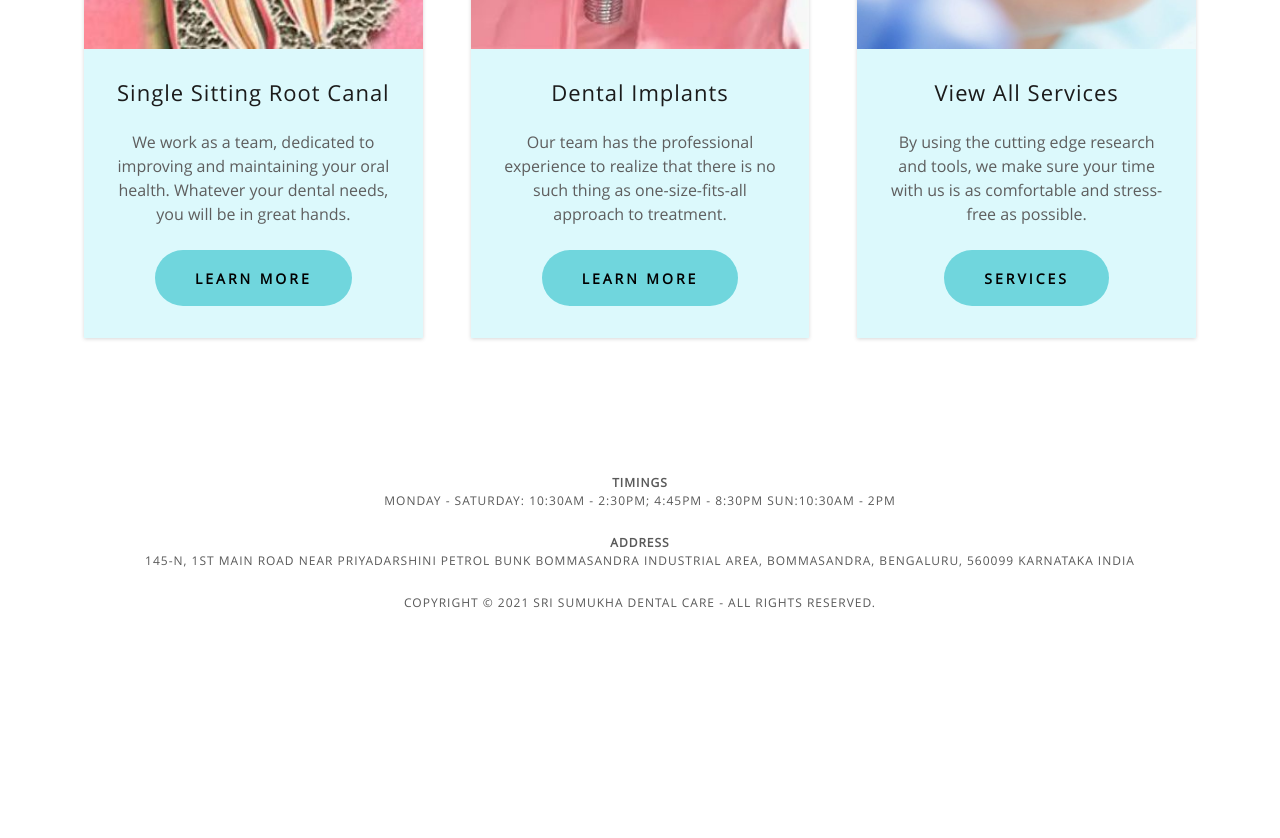
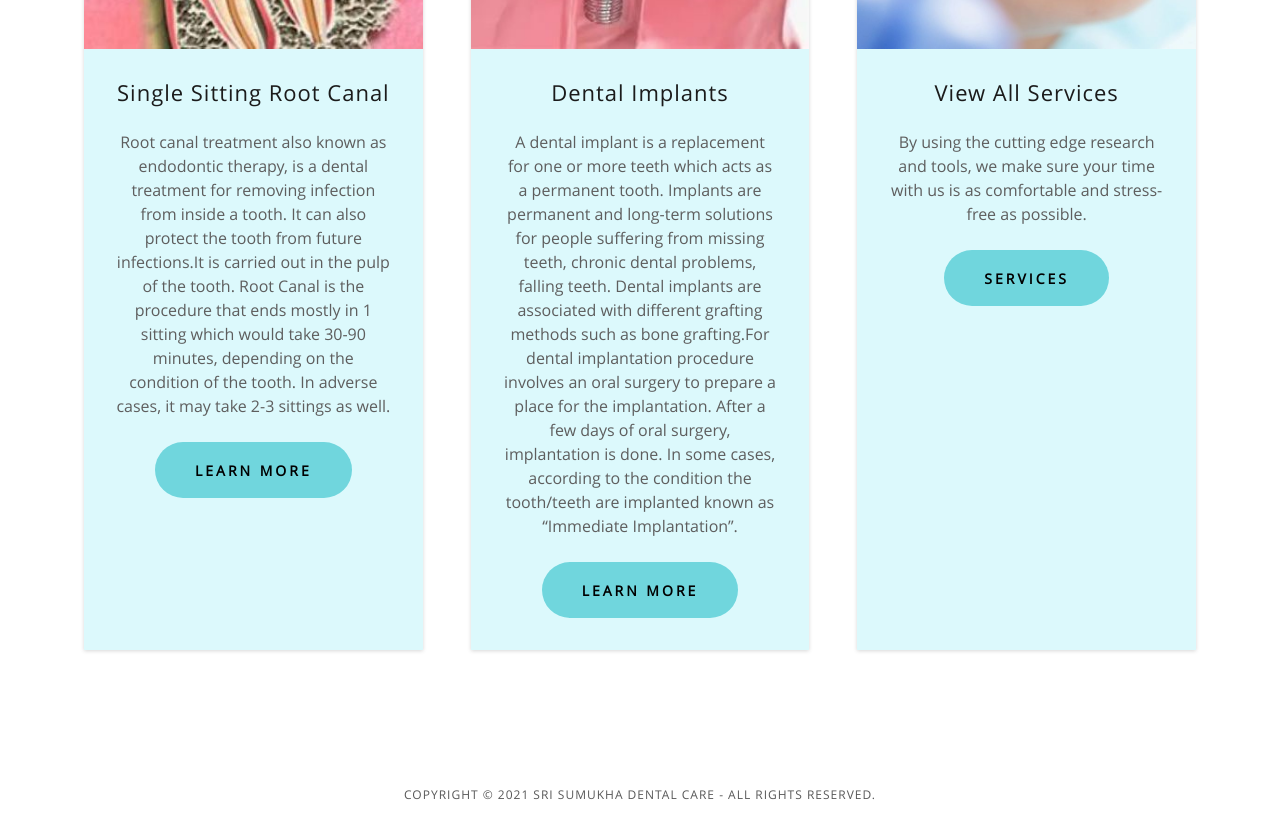
Before and after one commit to geraldchecka/dentalcare, a Next.js app: page / in a window 1280 px wide. Shown: the part 1860-2698 px from the top of the page. Before the commit the page ends 2592 px from the top, so only its background shows below. Built offline with nearby package versions, Linux system fonts and the light colour scheme.

Commit message:
added cosmetic styles

```diff
--- a/components/footer.js
+++ b/components/footer.js
@@ -1,11 +1,14 @@
 import { FooterBlock, FooterSection, SectionItem, SectionGroup } from '../styles/banner.styled';
 
-  export default function Footer() {
+  export default function Footer({ noFooterDetails }) {
     return (
       <>
         <SectionGroup>
           <SectionItem>
             <FooterBlock>
+              {
+                noFooterDetails && !noFooterDetails ?
+                  (<>
                     <FooterSection>
                       <p><b>TIMINGS</b></p>
                       <p style={{ marginBottom: "20px" }}>
@@ -24,6 +27,9 @@ import { FooterBlock, FooterSection, SectionItem, SectionGroup } from '../styles
                           India
                         </p>
                       </FooterSection>
+                    </>)
+                : null
+              }
               <FooterSection>COPYRIGHT © 2021 SRI SUMUKHA DENTAL CARE - ALL RIGHTS RESERVED.</FooterSection>
             </FooterBlock>
           </SectionItem>
--- a/components/services.js
+++ b/components/services.js
@@ -19,7 +19,7 @@ export default function Services() {
                     <img src='/rootcanal.jpeg' />
                   </CardImageBlock>
                   <IntroCardTitle autoHeight>Single Sitting Root Canal</IntroCardTitle>
-                  <IntroCardDescription hasBottomMargin>We work as a team, dedicated to improving and maintaining your oral health. Whatever your dental needs, you will be in great hands.</IntroCardDescription>
+                  <IntroCardDescription hasBottomMargin>Root canal treatment also known as endodontic therapy, is a dental treatment for removing infection from inside a tooth. It can also protect the tooth from future infections.It is carried out in the pulp of the tooth. Root Canal is the procedure that ends mostly in 1 sitting which would take 30-90 minutes, depending on the condition of the tooth. In adverse cases, it may take 2-3 sittings as well.</IntroCardDescription>
                   <IntroCardButton>
                     <Link href='/rootcanal' passHref>
                       <a>learn more</a>
@@ -33,7 +33,9 @@ export default function Services() {
                     <img src='/dental_implants_small.jpeg' />
                   </CardImageBlock>
                   <IntroCardTitle autoHeight>Dental Implants</IntroCardTitle>
-                  <IntroCardDescription hasBottomMargin>Our team has the professional experience to realize that there is no such thing as one-size-fits-all approach to treatment.</IntroCardDescription>
+                  <IntroCardDescription hasBottomMargin>A dental implant is a replacement for one or more teeth which acts as a permanent tooth. Implants are permanent and long-term solutions for people suffering from missing teeth, chronic dental problems, falling teeth.
+
+Dental implants are associated with different grafting methods such as bone grafting.For dental implantation procedure involves an oral surgery to prepare a place for the implantation. After a few days of oral surgery, implantation is done. In some cases, according to the condition the tooth/teeth are implanted known as “Immediate Implantation”.</IntroCardDescription>
                   <IntroCardButton>
                     <Link href='/dental-implants' passHref>
                       <a>learn more</a>
--- a/pages/our-team.js
+++ b/pages/our-team.js
@@ -25,7 +25,6 @@ export default function OurTeam() {
           <TreatmentHeading>
           </TreatmentHeading>
           <DocName>DR. HRISHIKESH BHOWMICK</DocName>
-          <DocNameSub>ORAL SURGEON  AND IMPLANTOLOGIST</DocNameSub>
           <TreatmentWrapper>
             <TreatmentDescription>
               <span>Dr. Hrishikesh completed his Master of Dental Surgery from Rajiv Gandhi University of Health Sciences, Karnataka. M.R Ambedkar dental college and hospital. Completed Fellowship in Cranio-Maxillofacial Surgery under Dr.Paul C Salins in Mazumdar Shaw Medical Center (Narayana Hrudayalaya), Bangalore, recognized by Rajiv Gandhi University of Health Sciences.
--- a/styles/banner.styled.js
+++ b/styles/banner.styled.js
@@ -158,6 +158,7 @@ export const SectionItem = styled.section`
   letter-spacing: normal;
   position: relative;
   ${({ withShadow }) => (withShadow ? 'box-shadow: rgba(0, 0, 0, 0.16) 0px 1px 4px; padding: 40px;' : '')}
+  ${({ noMarginTop }) => (noMarginTop ? 'margin-top: 0px;' : '')}
 `;
 
 export const IntroBanner = styled.div`
```
Also changed, not shown: pages/contactus.js (+13 -23 lines). Lines whose indentation alone changed are shown as unchanged.
